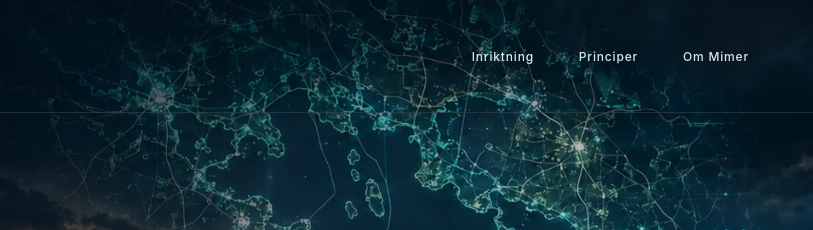
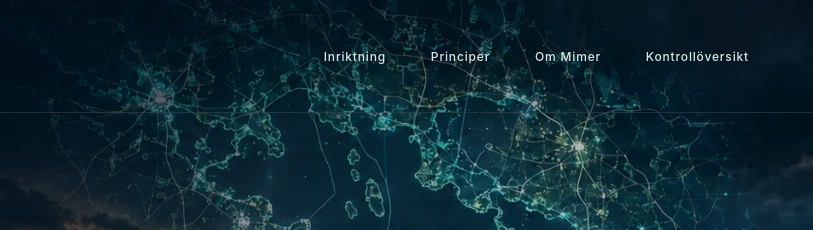
Before and after one commit to JbmbAb/mimer-miljobeslut-se, a plain HTML site: page index.html in a window 1280 px wide. Shown: the top 230 px of the page, 467-1280 px from the left. Drawn offline with Linux system fonts and the light colour scheme.

Commit message:
Link control overview from existing homepage

```diff
--- a/index.html
+++ b/index.html
@@ -28,6 +28,7 @@
       <a href="#inriktning">Inriktning</a>
       <a href="#principer">Principer</a>
       <a href="#om">Om Mimer</a>
+      <a href="/kontroll/">Kontrollöversikt</a>
     </nav>
   </header>
 
```
